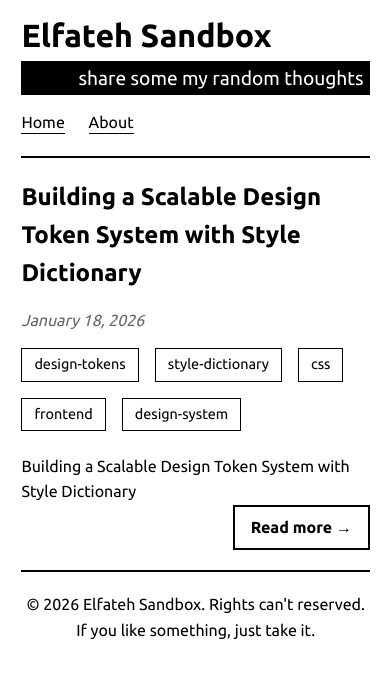
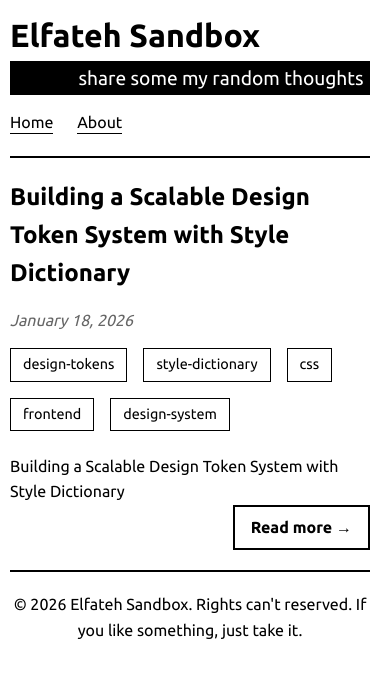
Before and after one commit to elfateh4/elfateh4.github.io, a Jekyll site: the page built from _pages/home.html, in a window 390 px wide. Shown: the top 678 px of the page. Built offline with Jekyll 4.4.1, drawn with Linux system fonts in a browser that asks for light colours; some web fonts are replaced.

Commit message:
Fix responsive design by removing left margin on body for smaller screens

```diff
--- a/_sass/_responsive.scss
+++ b/_sass/_responsive.scss
@@ -20,6 +20,6 @@
         display: none;
     }
     body {
-        margin-left: 3%;
+        margin-left: 0;
     }
 }
```
